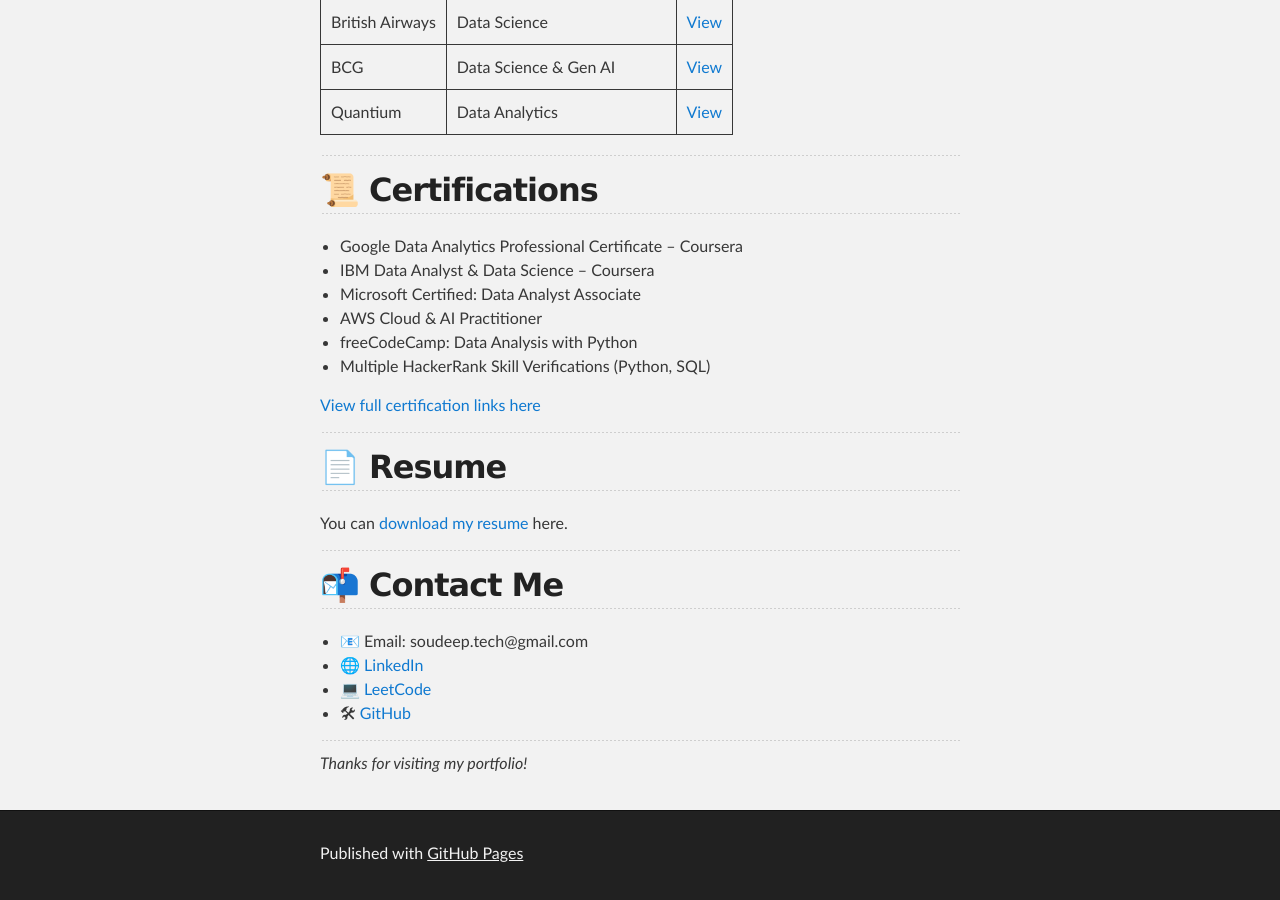
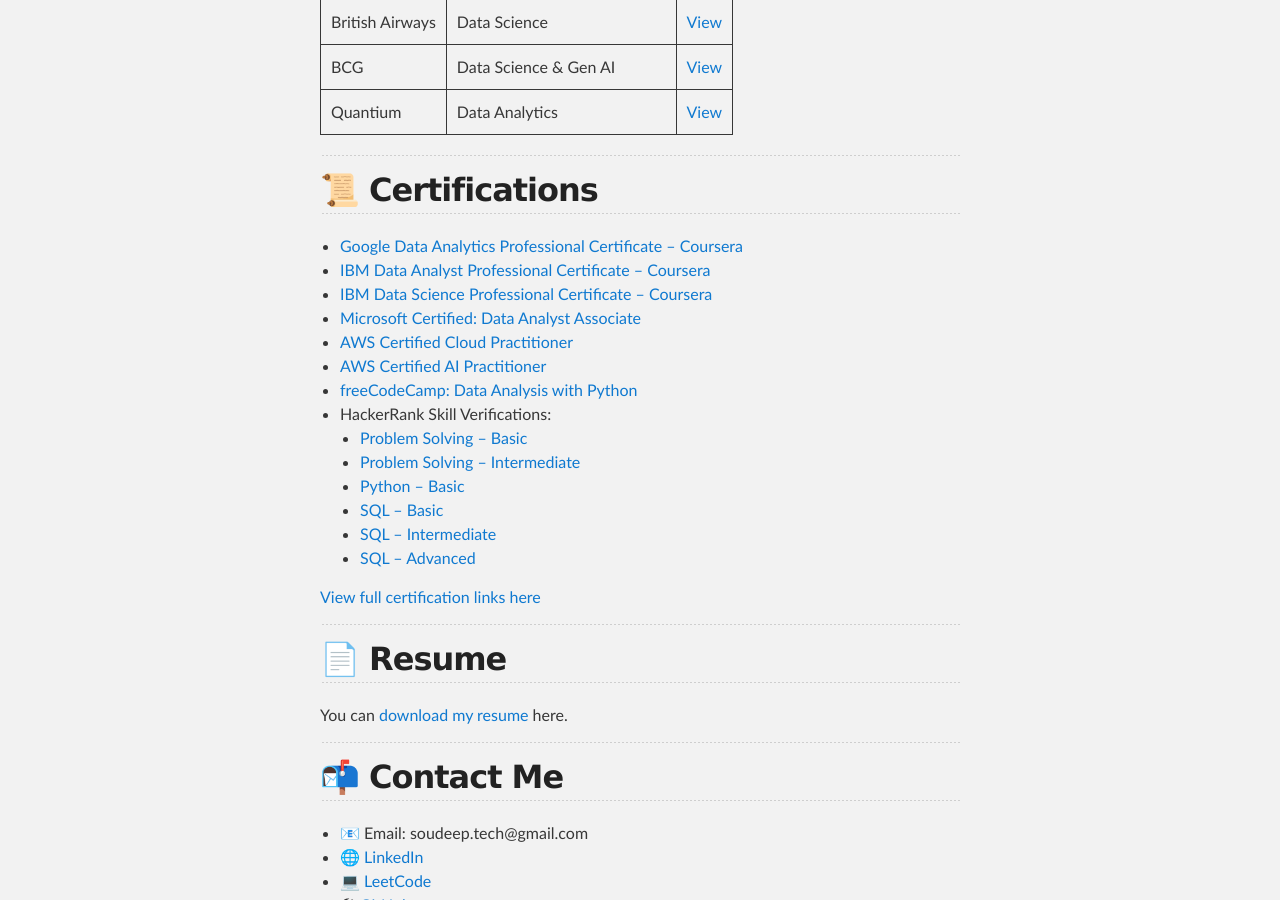
Before and after one commit to soudeeptikadar/soudeeptikadar.github.io, a Jekyll site: the page built from index.md, in a window 1280 px wide and 900 px high, scrolled down 1845 px. Built offline with Jekyll 4.4.1, drawn with Linux system fonts in a browser that asks for light colours; our own code applies the rules of GitHub Pages for plain Markdown files; some of the changed text lies outside the part shown.

Commit message:
Update index.md

```diff
--- a/index.md
+++ b/index.md
@@ -36,19 +36,19 @@
 
 ### 💼 Real-World Projects
 
-- **Sales Dashboard (Power BI)**
+- **[Sales Dashboard (Power BI)](https://your-link-here.com)**
   End-to-end sales analytics dashboard for revenue forecasting.
   *Tools: Power BI, SQL*
 
-- **A/B Testing Optimization**
+- **[A/B Testing Optimization](https://your-link-here.com)**
   Conducted A/B tests to boost website conversions using Python.
   *Tools: Python (SciPy, Pandas), Excel*
 
-- **ETL Automation Pipeline**
+- **[ETL Automation Pipeline](https://your-link-here.com)**
   Built automated pipeline to clean and unify multi-source data.
   *Tools: Python, SQL, Jupyter*
 
-- **Clickstream Analytics**
+- **[Clickstream Analytics](https://your-link-here.com)**
   Analyzed user behavior data using Adobe Analytics and Databricks.
   *Tools: Snowflake, SQL, Databricks*
 
@@ -68,12 +68,21 @@
 
 ## 📜 Certifications
 
-- Google Data Analytics Professional Certificate – Coursera
-- IBM Data Analyst & Data Science – Coursera
-- Microsoft Certified: Data Analyst Associate
-- AWS Cloud & AI Practitioner
-- freeCodeCamp: Data Analysis with Python
-- Multiple HackerRank Skill Verifications (Python, SQL)
+- [Google Data Analytics Professional Certificate – Coursera](https://www.coursera.org/professional-certificates/google-data-analytics)
+- [IBM Data Analyst Professional Certificate – Coursera](https://www.coursera.org/professional-certificates/ibm-data-analyst)
+- [IBM Data Science Professional Certificate – Coursera](https://www.coursera.org/professional-certificates/ibm-data-science)
+- [Microsoft Certified: Data Analyst Associate](https://learn.microsoft.com/en-us/credentials/certifications/data-analyst-associate/?practice-assessment-type=certification)
+- [AWS Certified Cloud Practitioner](https://aws.amazon.com/certification/certified-cloud-practitioner/?pp=cert&c=exam&z=2)
+- [AWS Certified AI Practitioner](https://aws.amazon.com/certification/certified-ai-practitioner/?pp=cert&c=exam&z=2)
+- [freeCodeCamp: Data Analysis with Python](https://www.freecodecamp.org/learn/data-analysis-with-python/)
+- HackerRank Skill Verifications:
+  - [Problem Solving – Basic](https://www.hackerrank.com/skills-verification/problem_solving_basic)
+  - [Problem Solving – Intermediate](https://www.hackerrank.com/skills-verification/problem_solving_intermediate)
+  - [Python – Basic](https://www.hackerrank.com/skills-verification/python_basic)
+  - [SQL – Basic](https://www.hackerrank.com/skills-verification/sql_basic)
+  - [SQL – Intermediate](https://www.hackerrank.com/skills-verification/sql_intermediate)
+  - [SQL – Advanced](https://www.hackerrank.com/skills-verification/sql_advanced)
+
 
 [View full certification links here](./certifications.html) <!-- Create this later -->
 
```
Also changed, not shown: other parts of index.md (+1 -1 lines).
